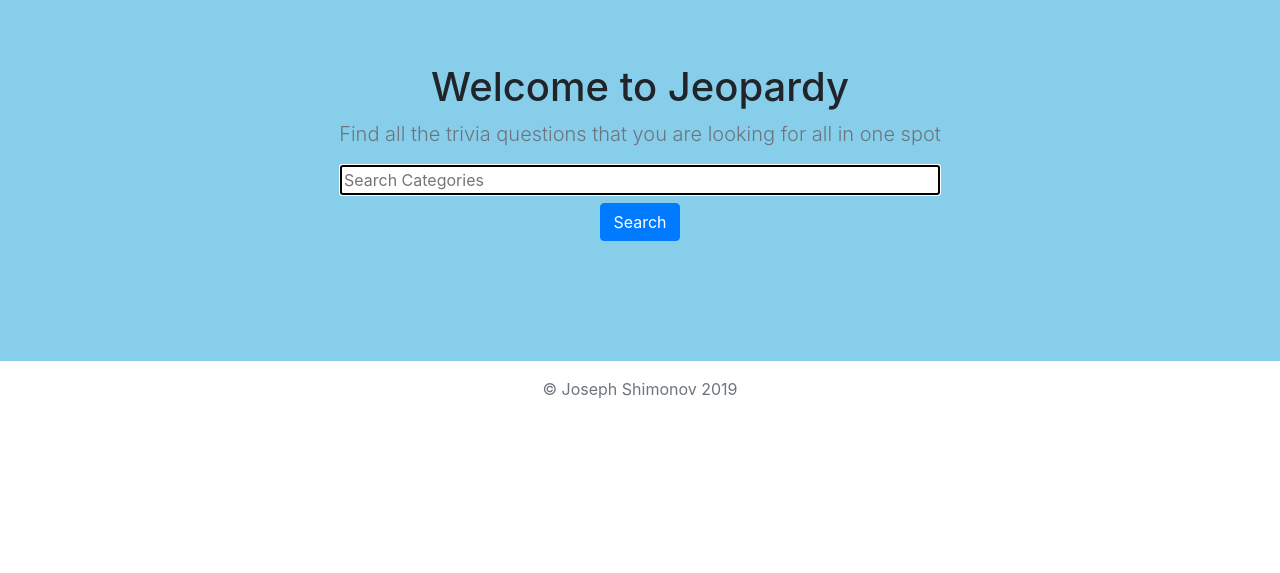
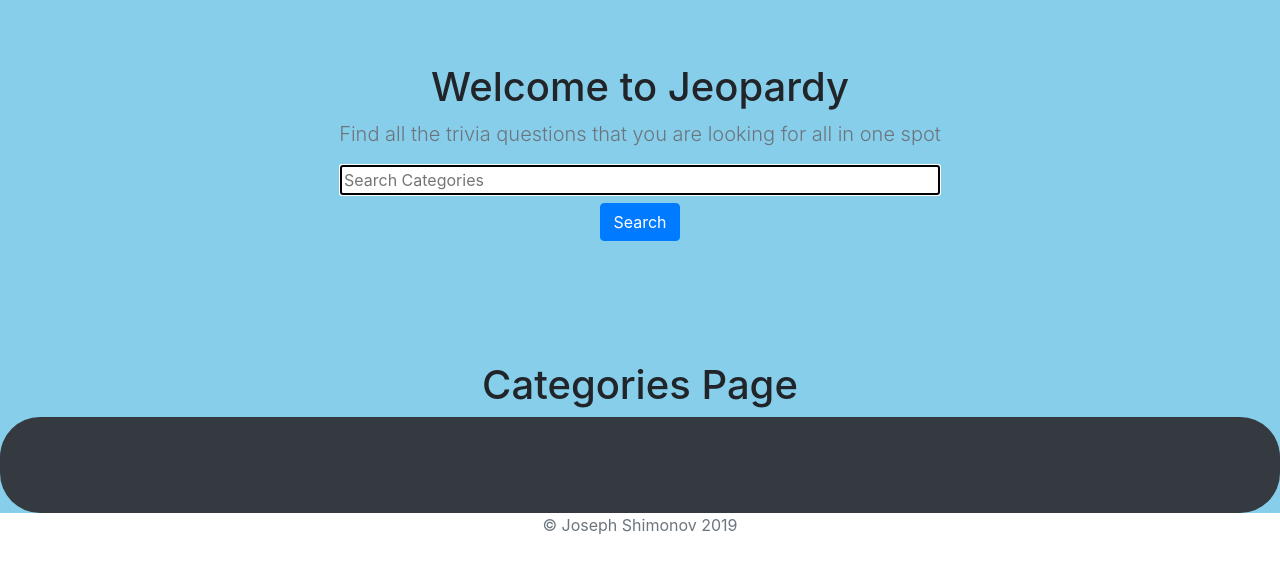
Before and after one commit to JShimonov/Capital-One-App, a Django app: page /categories/ in a window 1280 px wide. Shown: the part 57-630 px from the top of the page. Run offline with Django 3.2, Linux system fonts and the light colour scheme; data that the repository does not hold is empty; some libraries are stand-ins or nearby versions.

Commit message:
added api to categories page

```diff
--- a/trivia/templates/trivia/base.html
+++ b/trivia/templates/trivia/base.html
@@ -24,7 +24,7 @@
 <body>
   <header>
     <nav class="navbar navbar-expand-lg navbar-dark bg-dark">
-      <a class="navbar-brand" href="#">Jeopardy</a>
+      <a class="navbar-brand" href="{% url 'trivia-home' %}">Jeopardy</a>
       <button class="navbar-toggler" type="button" data-toggle="collapse" data-target="#navbarNavAltMarkup" aria-controls="navbarNavAltMarkup" aria-expanded="false" aria-label="Toggle navigation">
         <span class="navbar-toggler-icon"></span>
       </button>
--- a/trivia/templates/trivia/categories.html
+++ b/trivia/templates/trivia/categories.html
@@ -1,33 +1,27 @@
 {% extends "trivia/base.html" %}
 
 {% block content %}
+  <h1 style="text-align:center">Categories Page</h1>
 
-    <!-- Main Content -->
-    <!-- Cards -->
-    <div class="card-columns mb-3 text-center">
+  <div class="album py-5 bg-dark" style="border-radius:40px">
+    <div class="container">
+        <!-- categories: id, title, clues_count-->
+        {% for categ in categories %}
 
-        {% for triv in trivia %}
-            <div class="card border-dark mb-3">
-              <div class="card-header">
-                <h4 class="my-0 font-weight-normal">Trivia #{{ triv.id }}</h4>
-              </div>
-              <div class="card-body text-dark">
-                <h1 class="card-title pricing-card-title">{{ triv.question }}</h1>
-                <ul class="list-unstyled mt-3 mb-4">
-                  <li></li>
-                  <li>{{ triv.answer }}</li>
-                  <li></li>
-                  <li></li>
-                </ul>
-                <button type="button" class="btn btn-lg btn-block btn-outline-primary">Learn More</button>
-              </div>
+          <div class="card mb-3 shadow-sm" style="border-radius:20px">
+            <div class="card-body">
+              <p class="card-text" style="text-align:center">ID: {{ categ.id }}</p>
+              <p class="card-text" style="text-align:center">Category: {{ categ.title }}</p>
+
+              <p class="card-text" style="text-align:center">Clues Count: {{ categ.clues_count }}</p>
             </div>
+          </div>
 
         {% endfor %}
     </div>
+  </div>
 
 
 {% endblock content %}
 
-<h1 style="text-align:center">this is a list of the categories</h1>
 <a href="{% url 'trivia-home' %}">Return to Home Page</a>
--- a/trivia/templates/trivia/home.html
+++ b/trivia/templates/trivia/home.html
@@ -3,12 +3,12 @@
 {% block content %}
 
 
-      <div class="album py-5 bg-dark">
+      <div class="album py-5 bg-dark" style="border-radius:40px">
         <div class="container">
 
             {% for triv in trivia %}
 
-              <div class="card mb-3 shadow-sm">
+              <div class="card mb-3 shadow-sm" style="border-radius:25px">
                 <div class="card-body">
                   <p class="card-text" style="text-align:center">ID: {{ triv.id }}</p>
                   <p class="card-text" style="text-align:center">Trivia Question: {{ triv.question }}</p>
--- a/trivia/views.py
+++ b/trivia/views.py
@@ -13,7 +13,7 @@
     return render(request, 'trivia/home.html', {'trivia':content})
 
 def categories(request):
-    req = 'http://jservice.io/api/categories?100'
+    req = 'http://jservice.io/api/categories?count=100'
     response = requests.get(req)
     category_set = response.json()
     content = []
```
